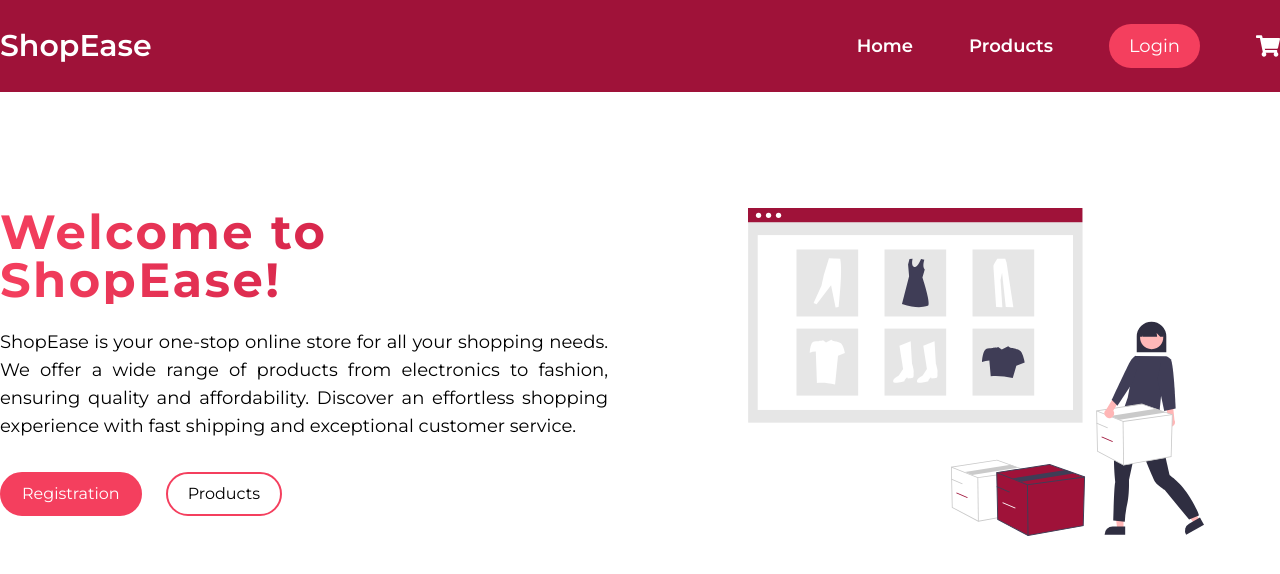
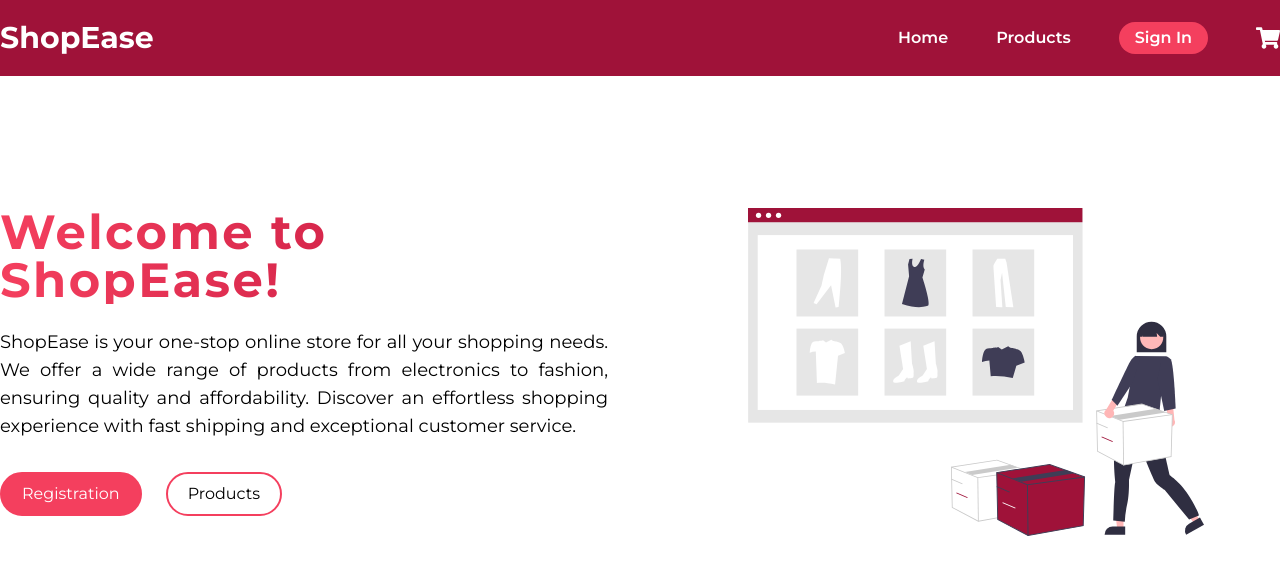
Before and after one commit to Cleshy/E-Commerce-React-Project, a React (Vite) app: page / in a window 1280 px wide. Shown: the top 574 px of the page. Built offline with nearby package versions, Linux system fonts and the light colour scheme; no server answers.

Commit message:
Added navigation dropdown

```diff
--- a/package.json
+++ b/package.json
@@ -10,6 +10,7 @@
     "preview": "vite preview"
   },
   "dependencies": {
+    "jwt-decode": "^4.0.0",
     "react": "^18.2.0",
     "react-dom": "^18.2.0",
     "react-icons": "^5.2.1",
--- a/src/Pages/Cart/index.jsx
+++ b/src/Pages/Cart/index.jsx
@@ -90,16 +90,15 @@ const Cart = () => {
         <div className="grid grid-cols-5 gap-24">
           <div className="col-span-3 mt-16 flex flex-col gap-5">
             {cart.map((product, index) => (
-              <>
+              <React.Fragment key={product.id + index}>
                 <CartProduct
-                  key={product.id + index}
                   increaseQuantity={increaseQuantity}
                   decreaseQuantity={decreaseQuantity}
                   removeFromCart={removeFromCart}
                   product={product}
                 />
                 <hr />
-              </>
+              </React.Fragment>
             ))}
           </div>
           <div className="col-span-2 mt-16">
--- /dev/null
+++ b/src/components/Dropdown.jsx
@@ -0,0 +1,72 @@
+import { FaUsers } from "react-icons/fa";
+import { IoIosArrowDown, IoMdSettings } from "react-icons/io";
+import { LuLogOut } from "react-icons/lu";
+import { BsCartCheck } from "react-icons/bs";
+import { useNavigate } from "react-router-dom";
+import { useAuth } from "../context/AuthProvider";
+
+const Dropdown = ({ showItems, setShowItems }) => {
+  const { isLoggedIn, userRole, logout } = useAuth();
+  const navigate = useNavigate();
+
+  const handleNavigationClick = (authorizedPath, notAuthorizedPath) => {
+    if (isLoggedIn) {
+      navigate(`${authorizedPath}`);
+    } else {
+      navigate(`${notAuthorizedPath}`);
+    }
+  };
+
+  return (
+    <div className="relative z-10">
+      <div
+        onMouseEnter={() => setShowItems(true)}
+        className="flex items-center gap-2 hover:text-rose-400 duration-150 cursor-pointer"
+      >
+        My account
+        <IoIosArrowDown className="text-2xl" />
+      </div>
+      {/* Menu items */}
+      <div
+        onMouseLeave={() => setShowItems(false)}
+        className={`${
+          showItems ? "flex" : "hidden"
+        } absolute right-0 mt-7 bg-white text-rose-800 border border-t-0 p-3 pt-5 origin-top-right flex flex-col gap-4 w-40`}
+      >
+        <div
+          onClick={() => handleNavigationClick("/profile", "/")}
+          className="flex justify-start items-center gap-3 cursor-pointer"
+        >
+          <IoMdSettings className="text-2xl" />
+          <span>Settings</span>
+        </div>
+        {userRole === 0 ? (
+          <div
+            onClick={() => handleNavigationClick("/users", "/")}
+            className="flex justify-start items-center gap-3 cursor-pointer"
+          >
+            <FaUsers className="text-2xl" />
+            <span>Users</span>
+          </div>
+        ) : (
+          <div
+            onClick={() => handleNavigationClick("/myorders", "/")}
+            className="flex justify-start items-center gap-3 cursor-pointer"
+          >
+            <BsCartCheck className="text-2xl" />
+            <span>My orders</span>
+          </div>
+        )}
+        <div
+          onClick={logout}
+          className="flex items-center gap-3 cursor-pointer hover:text-rose-00"
+        >
+          <LuLogOut className="text-2xl" />
+          <span>Sign Out</span>
+        </div>
+      </div>
+    </div>
+  );
+};
+
+export default Dropdown;
--- a/src/components/Navigation.jsx
+++ b/src/components/Navigation.jsx
@@ -1,48 +1,44 @@
-import React from "react";
+import React, { useState } from "react";
 import { Link } from "react-router-dom";
-import { FaUser, FaShoppingCart } from "react-icons/fa";
-import { LuLogOut } from "react-icons/lu";
+import { FaShoppingCart } from "react-icons/fa";
 import { useCart } from "../context/CartProvider";
 import { useAuth } from "../context/AuthProvider";
+import Dropdown from "./Dropdown";
 
 const Navigation = () => {
   const { cart } = useCart();
-  const { isLoggedIn, logout } = useAuth();
+  const { isLoggedIn, logout, userRole } = useAuth();
+  const [showDropdownItems, setShowDropDownItems] = useState(false);
 
   const totalItems = cart.reduce((acc, item) => acc + item.quantity, 0);
 
   return (
-    <header className="bg-rose-800 py-6 text-white fixed top-0 w-full z-50">
+    <header className="bg-rose-800 py-5 text-white fixed top-0 w-full z-50">
       <nav className="container mx-auto flex justify-between items-center relative">
-        <Link className="text-3xl font-semibold" to="/">
+        <Link className="text-3xl font-bold" to="/">
           ShopEase
         </Link>
-        <ul className="flex items-center text-lg gap-14">
+        <ul className="flex items-center gap-12 font-semibold">
           <li>
-            <Link
-              className="hover:text-rose-400 font-semibold duration-200"
-              to="/"
-            >
+            <Link className="hover:text-rose-400 duration-200" to="/">
               Home
             </Link>
           </li>
+
           <li>
-            <Link
-              className="hover:text-rose-400 font-semibold duration-200"
-              to="/products"
-            >
+            <Link className="hover:text-rose-400 duration-200" to="/products">
               Products
             </Link>
           </li>
+
           {isLoggedIn ? (
             <>
-              <li className="text-2xl cursor-pointer">
-                <FaUser className="hover:text-rose-400 duration-150" />
-              </li>
-              <li className="text-2xl cursor-pointer">
-                <LuLogOut
-                  onClick={logout}
-                  className="hover:text-rose-400 duration-150"
+              <li>
+                <Dropdown
+                  userRole={userRole}
+                  logout={logout}
+                  showItems={showDropdownItems}
+                  setShowItems={setShowDropDownItems}
                 />
               </li>
             </>
@@ -50,16 +46,16 @@ const Navigation = () => {
             <>
               <Link
                 to="/login"
-                className="bg-rose-500 hover:bg-rose-600 duration-200 py-2 px-5 rounded-full"
+                className="bg-rose-500 hover:bg-rose-600 duration-200 py-1 px-4 rounded-full"
               >
-                Login
+                Sign In
               </Link>
             </>
           )}
           <>
-            <li className="text-2xl cursor-pointer">
+            <li>
               <Link to="/cart">
-                <FaShoppingCart className="relative hover:text-rose-400 duration-150" />
+                <FaShoppingCart className="relative hover:text-rose-400 duration-150 text-[1.5rem]" />
                 {totalItems > 0 && (
                   <span className="absolute text-sm w-6 h-6 bg-rose-200 text-gray-800 font-semibold flex justify-center items-center rounded-full -top-2 -right-7">
                     {totalItems}
--- a/src/hooks/useFetchProduct.jsx
+++ b/src/hooks/useFetchProduct.jsx
@@ -10,7 +10,7 @@ const useFetchProduct = (id) => {
     const fetchProducts = async () => {
       try {
         const response = await fetch(`${PRODUCT_URL}${id}`);
-        if (!response) {
+        if (!response.ok) {
           throw new Error("Failed to fetch products!");
         }
         const data = await response.json();
```
Also changed, not shown: 1 other file (tests, documents, lock files or other folders).
